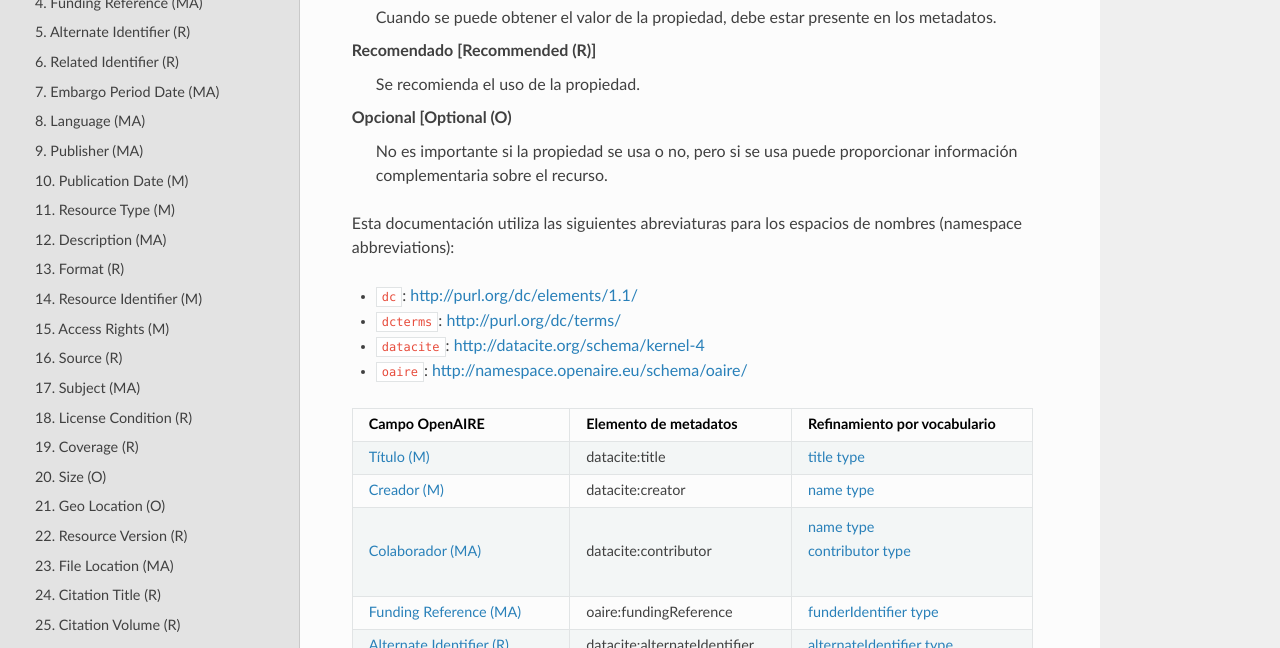
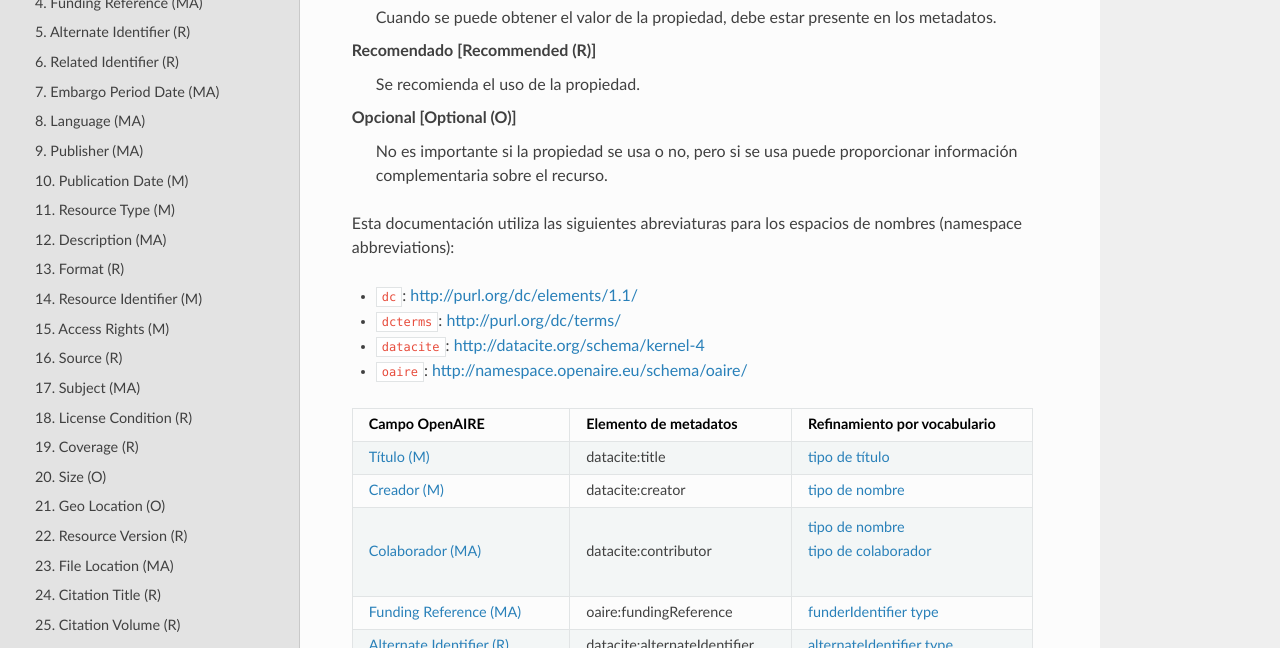
Before and after one commit to memoemg/openAIRE4, a Sphinx documentation site: the page built from docs/application_profile.rst, in a window 1280 px wide and 900 px high, scrolled down 222 px. Shown: the part 150-798 px from the top of the window. Built offline with Sphinx 7.4.7 and the Read the Docs theme 2.0.0, drawn with Linux system fonts in a browser that asks for light colours; a script that is not in the unit is left out.

Commit message:
Update application_profile.rst

```diff
--- a/docs/application_profile.rst
+++ b/docs/application_profile.rst
@@ -15,7 +15,7 @@
 Recomendado [Recommended (R)]
   Se recomienda el uso de la propiedad.
 
-Opcional [Optional (O)
+Opcional [Optional (O)]
   No es importante si la propiedad se usa o no, pero si se usa puede proporcionar información complementaria sobre el recurso.
 
 Esta documentación utiliza las siguientes abreviaturas para los espacios de nombres (namespace abbreviations):
@@ -28,10 +28,10 @@
 ======================================== ============================= ========================================================================================
 Campo OpenAIRE                           Elemento de metadatos         Refinamiento por vocabulario
 ======================================== ============================= ========================================================================================
-:ref:`dci:title`                         datacite:title                :ref:`title type <vocab:titletype_titletype>`
-:ref:`dci:creator`                       datacite:creator              :ref:`name type <vocab:nametype_nametype>`
-:ref:`dci:contributor`                   datacite:contributor          | :ref:`name type <vocab:nametype_nametype>`
-                                                                       | :ref:`contributor type <vocab:contributortype_contributortype>`
+:ref:`dci:title`                         datacite:title                :ref:`tipo de título <vocab:titletype_titletype>`
+:ref:`dci:creator`                       datacite:creator              :ref:`tipo de nombre <vocab:nametype_nametype>`
+:ref:`dci:contributor`                   datacite:contributor          | :ref:`tipo de nombre <vocab:nametype_nametype>`
+                                                                       | :ref:`tipo de colaborador <vocab:contributortype_contributortype>`
 :ref:`aire:fundingReference`             oaire:fundingReference        :ref:`funderIdentifier type <vocab:funderIdentifiertype_identifiertype>`
 :ref:`dci:alternativeIdentifier`         datacite:alternateIdentifier  :ref:`alternateIdentifier type <vocab:alternateIdentifiertype_identifiertype>`
 :ref:`dci:relatedIdentifier`             datacite:relatedIdentifier    | :ref:`relatedIdentifier type <vocab:relatedIdentifiertype_identifiertype>`
```
